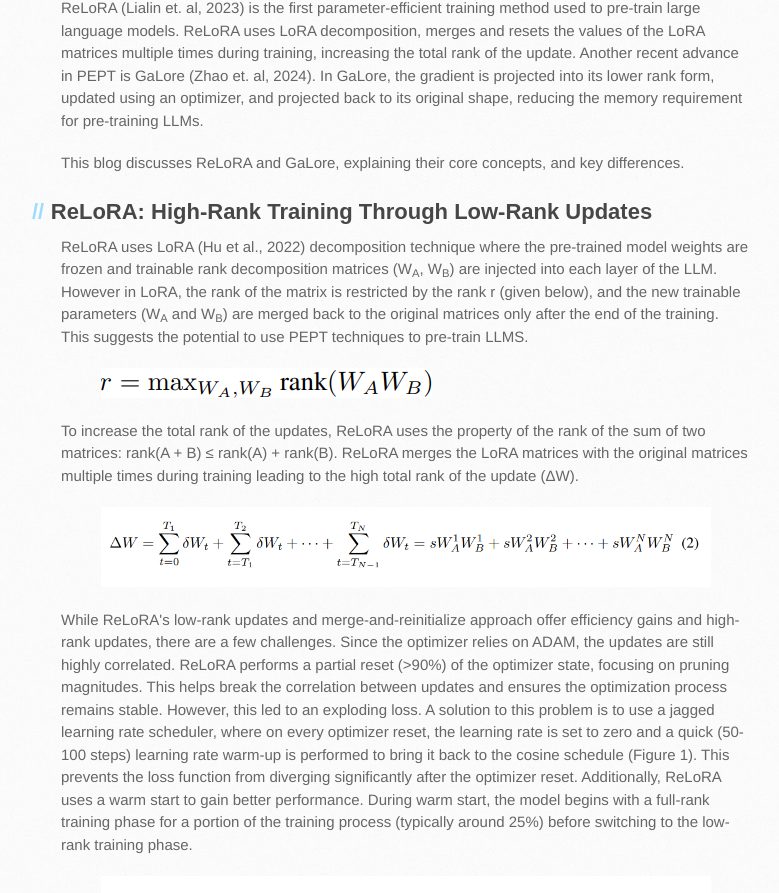
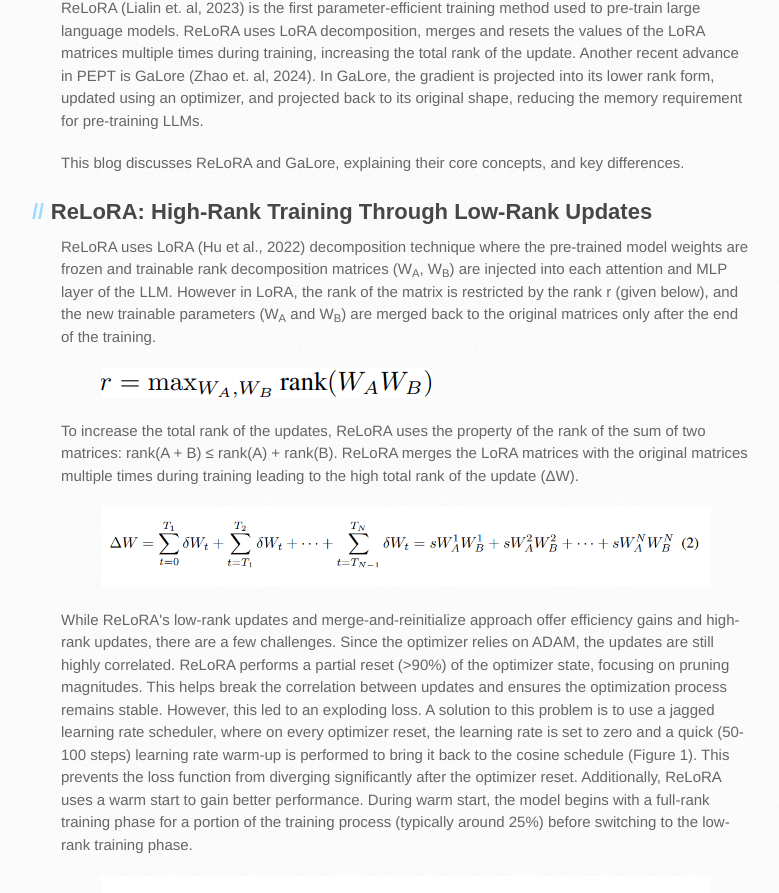
Before and after one commit to text-machine-lab/blog, a Jekyll site: the page docs/2024/pept_relora_n_galore/index.html, which Jekyll copies as it is, in a window 1280 px wide and 900 px high, scrolled down 852 px. Shown: the top 893 px of the window, without its empty margins (109-888 px from the left). Built offline with Jekyll 4.4.1, drawn with Linux system fonts in a browser that asks for light colours; nearby versions of some CDN libraries; a script that is not in the unit is left out; comment, search, counter and statistics services are not loaded.

Commit message:
Update index.html

```diff
--- a/docs/2024/pept_relora_n_galore/index.html
+++ b/docs/2024/pept_relora_n_galore/index.html
@@ -154,7 +154,7 @@ alt="Web Analytics"></a></div></noscript>
 
 <h2 id="relora">ReLoRA: High-Rank Training Through Low-Rank Updates</h2>
 
-	<p>ReLoRA uses LoRA (Hu et al., 2022) decomposition technique where the pre-trained model weights are frozen and trainable rank decomposition matrices (W<sub>A</sub>, W<sub>B</sub>) are injected into each layer of the LLM. However in LoRA, the rank of the matrix is restricted by the rank r (given below), and the new trainable parameters (W<sub>A</sub> and W<sub>B</sub>) are merged back to the original matrices only after the end of the training. This suggests the potential to use PEPT techniques to pre-train LLMS. </p>
+	<p>ReLoRA uses LoRA (Hu et al., 2022) decomposition technique where the pre-trained model weights are frozen and trainable rank decomposition matrices (W<sub>A</sub>, W<sub>B</sub>) are injected into each attention and MLP layer of the LLM. However in LoRA, the rank of the matrix is restricted by the rank r (given below), and the new trainable parameters (W<sub>A</sub> and W<sub>B</sub>) are merged back to the original matrices only after the end of the training. </p>
 
 	<figure>
 		<img src="/blog/assets/images/relora-rank-property.png" />
```
